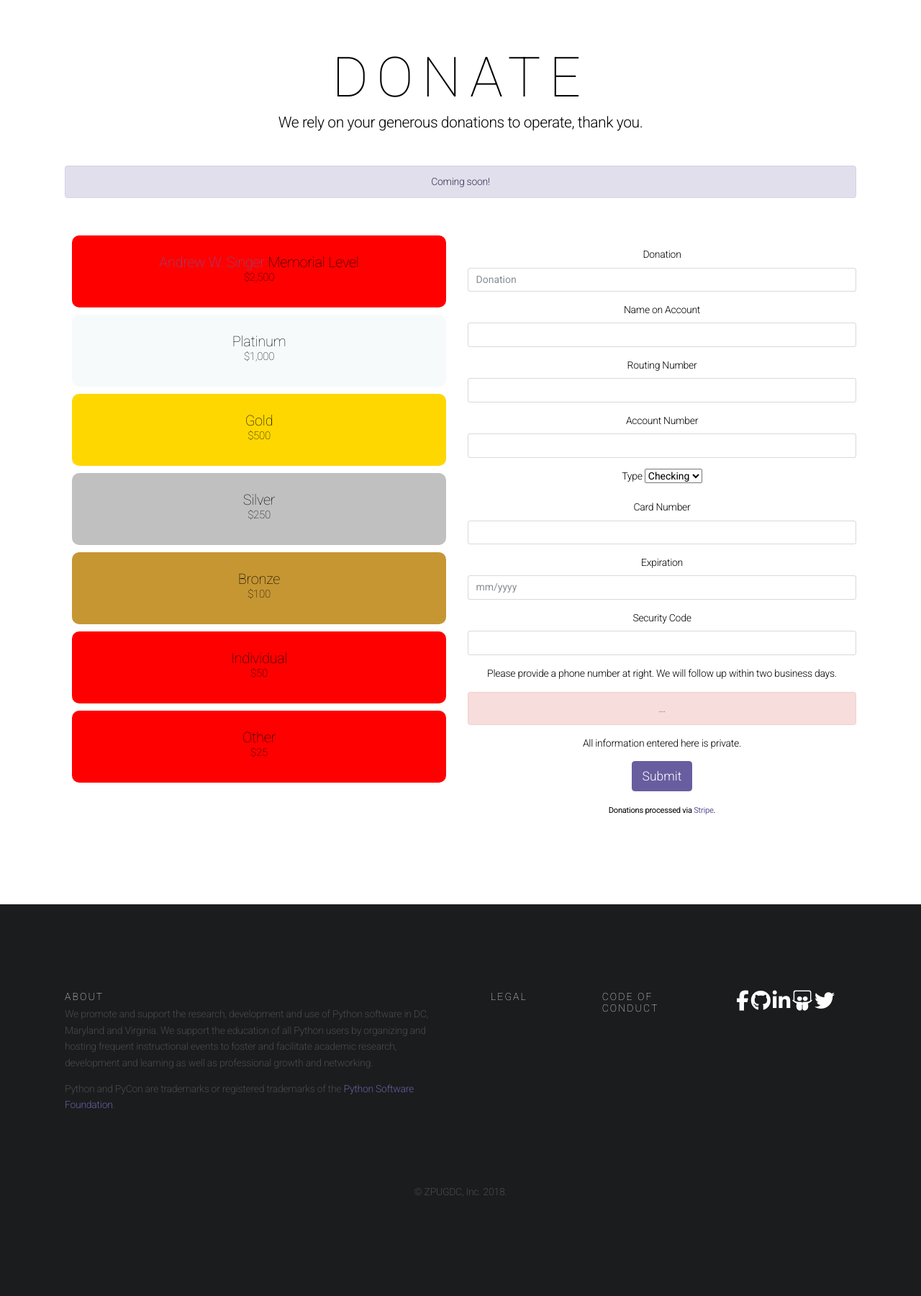
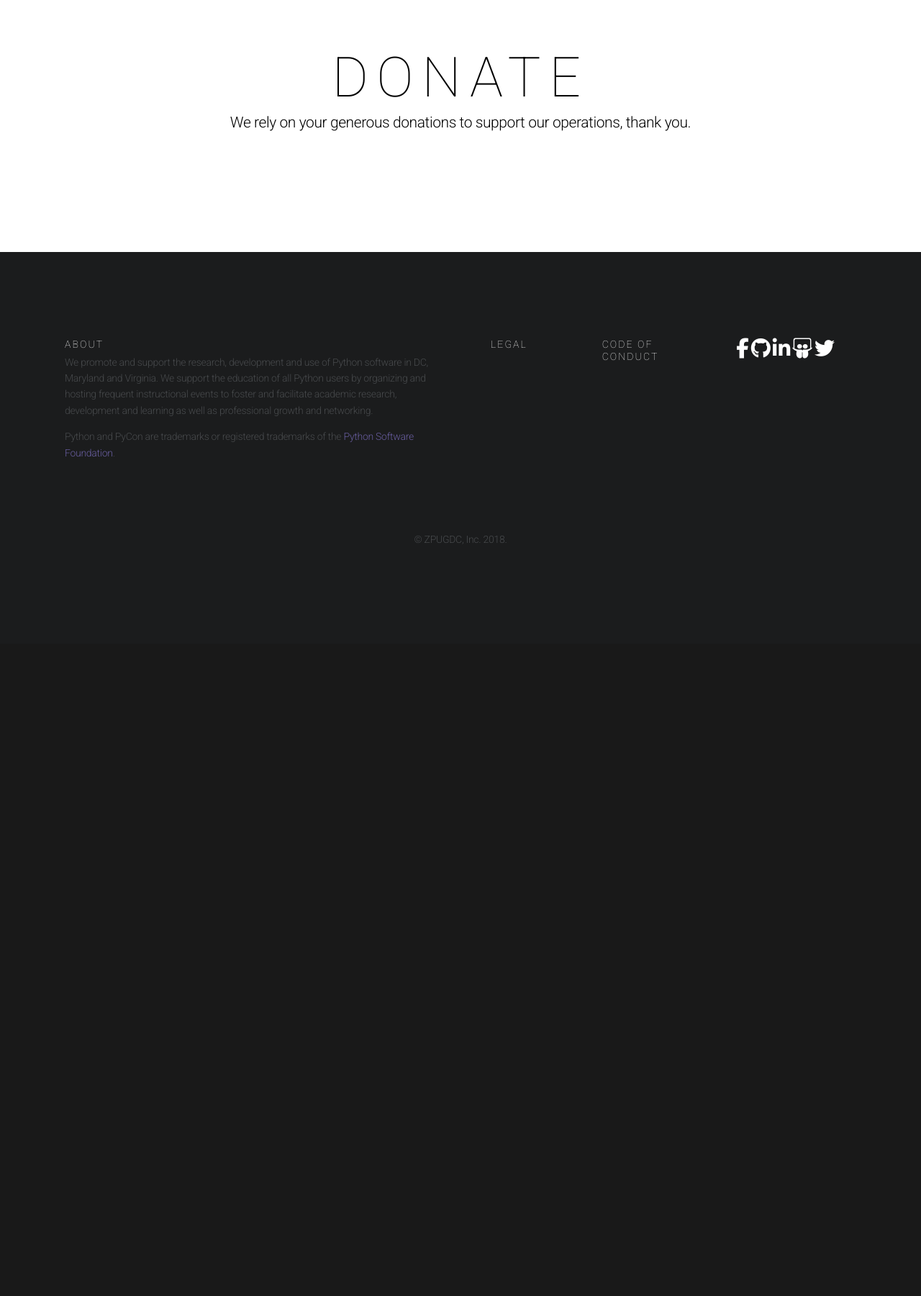
Before and after one commit to dcpython/dcpython-django-3, a Django app: page /donate in a window 1280 px wide. Shown: the part 70-1870 px from the top of the page at 72% size. After the commit the page ends 826 px from the top, so only its background shows below. Run offline with Django 3.2, Linux system fonts and the light colour scheme; some libraries are stand-ins or nearby versions.

Commit message:
Punting on stripe

```diff
--- a/dcpython/www/static/dcpython.css
+++ /dev/null
@@ -1,42 +0,0 @@
-/* Stripe (via David G) */
-.donor_lvl {
-    background-color: red;
-    border-radius: 10px;
-    padding: 20px;
-    text-align: center;
-    height: 100px;
-    margin: 10px;
-    border: solid red 5px;
-}
-.donor_lvl:hover {
-    cursor: pointer;
-}
-.donor_lvl h1 {
-    font-size: 20px;
-    margin: 0px;
-    padding: 0px;
-}
-.donor_lvl h2 {
-    font-size: 15px;
-    margin: 0px;
-    padding: 0px;
-}
-.platinum {
-    background-color: #f6fafa;
-    border: solid #f6fafa 5px;
-}
-.gold {
-    background-color: gold;
-    border: solid gold 5px;
-}
-.silver {
-    background-color: silver;
-    border: solid silver 5px;
-}
-.bronze {
-    background-color: #C69633;
-    border: solid #C69633 5px;
-}
-.donor_lvl.active {
-    border: solid black 5px;
-}
--- a/dcpython/www/static/dcpython.js
+++ /dev/null
@@ -1,149 +0,0 @@
-/* DG Strip Donations */
-
-/* global jQuery, console, Stripe, window */
-
-jQuery(function ($) {
-  "use strict";
-
-  var DONATION_AMTS = [
-    ["aws", 2500],
-    ["platinum", 1000],
-    ["gold", 500],
-    ["silver", 250],
-    ["bronze", 100],
-    ["individual", 50],
-    ["other", 0]
-  ];
-
-  var DONATION_AMTS_DICT = {
-    aws: 2500,
-    platinum: 1000,
-    gold: 500,
-    silver: 250,
-    bronze: 100,
-    individual: 50,
-    other: 25
-  };
-
-  // DONATION TEXTBOX VALUE CHANGE
-  var handle_donation_change = function () {
-    var i;
-    var donation = parseFloat($("#donationAmt").val());
-    for (i = 0; i < DONATION_AMTS.length; i++) {
-      $("." + DONATION_AMTS[i][0]).removeClass("active");
-    }
-    for (i = 0; i < DONATION_AMTS.length; i++) {
-      if (donation >= DONATION_AMTS[i][1]) {
-        $("." + DONATION_AMTS[i][0]).addClass("active");
-        break;
-      }
-    }
-    $("#id_donation").val(donation);
-  };
-
-  $("#donationAmt").change(handle_donation_change).keyup(handle_donation_change);
-  handle_donation_change();
-
-  // LEVEL CLICKS
-  var handle_donor_lvl_click = function (e) {
-    var donation = DONATION_AMTS_DICT[$(e.currentTarget).attr("class").split(" ")[1]];
-
-    $("#donationAmt").val(donation);
-    handle_donation_change();
-  };
-
-  $(".donor_lvl").click(handle_donor_lvl_click);
-
-  // DONATION SOURCE CHANGE
-  var handle_donation_source_change = function (e) {
-    var donation_source = $(e.target).val();
-
-    $(".payment-form").addClass("hidden");
-    $("#form-" + donation_source).removeClass("hidden");
-    $("#id_donation_type").val(donation_source);
-  };
-
-
-  $("#donate_source").change(handle_donation_source_change);
-  // need to do this so value is "C" at start
-  $("#id_donation_type").val("C");
-
-  // handle SUBMIT btn
-  window.handle_submit_btn = function (event) {
-    event.preventDefault();
-    $('#error_msg').html("").addClass('hidden');
-
-    // remove any errors, so can add just existing errors
-    $(".form-group").removeClass("has-danger");
-
-    var donation_amount = $("#donationAmt").val();
-    // validate amount first - 1 to 999999.99 dollars
-    // TODO this is not ideal b/c full form is not validated
-    if (!/^[1-9][0-9]{0,5}(\.[0-9]{1,2})?$/.test(donation_amount)) {
-      $("#donationAmt").parents(".form-group").addClass("has-danger");
-      $('#error_msg').html("please fix the red errors and resubmit").removeClass('hidden');
-      return false;
-    }
-
-    var card_number = $("#card_number").val();
-    if (!/^\d+$/.test(card_number)) {
-      $("#card_number").parents(".form-group").addClass("has-danger");
-      $('#error_msg').html("please fix the red errors and resubmit").removeClass('hidden');
-      return false;
-    }
-
-    var expiration = $("#card_exp").val().split("/");
-    if (expiration.length !== 2) {
-      $("#card_exp").parents(".form-group").addClass("has-danger");
-      $('#error_msg').html("please fix the red errors and resubmit").removeClass('hidden');
-      return false;
-    }
-
-    var cvc = $("#card_cvc").val();
-    if (!/^\d+$/.test(cvc)) {
-      $("#card_cvc").parents(".form-group").addClass("has-danger");
-      $('#error_msg').html("please fix the red errors and resubmit").removeClass('hidden');
-      return false;
-    }
-
-    var ccData = {
-      number: card_number,
-      exp_month: expiration[0],
-      exp_year: expiration[1],
-      cvc: cvc
-    };
-
-    Stripe.setPublishableKey('pk_test_gP3ct0P3yGeiANNsWWJZDBhz'); // TODO: Switch to prod key
-
-    Stripe.card.createToken(ccData, function (status, resp) {
-      if (resp.error) {
-        $('#error_msg').html(resp.error.message).removeClass('hidden');
-      } else {
-        var data = {};
-        data.csrfmiddlewaretoken = $("#master_donate_form").find("input[name=csrfmiddlewaretoken]").val();
-        data.token = resp.id;
-        data.amount = donation_amount;
-        makeAjax(data);
-        return false;
-      }
-    });
-    return false;
-  };
-
-  function makeAjax(data) {
-    $.post("/make_donation", data, function (resp) {
-      resp = JSON.parse(resp);
-      if (resp.html) {
-        $('#error_msg').html("please fix the red errors and resubmit").removeClass('hidden');
-        $("#master_donate_div").html(resp.html);
-      } else if (resp.payment_error) {
-        $('#error_msg').html(resp.payment_error).removeClass('hidden');
-      } else if (resp.redirect) {
-        window.location.href = resp.redirect;
-      }
-    });
-  }
-
-  $("#master_donate_form").submit(window.handle_submit_btn);
-
-});
--- a/dcpython/www/templates/base.html
+++ b/dcpython/www/templates/base.html
@@ -17,12 +17,9 @@
 
     </title>
 
-
       <link href="https://fonts.googleapis.com/css?family=Roboto:100,300,400,700" rel="stylesheet">
       <link href="{% static 'toolkit-minimal.css' %}" rel="stylesheet">
       <link href="{% static 'application-minimal.css' %}" rel="stylesheet">
-      <link href="{% static 'dcpython.css' %}" rel="stylesheet">
-
 
     <style>
       /* note: this is a hack for ios iframe for bootstrap themes shopify page */
@@ -91,12 +88,10 @@
     <script src="{% static 'popper.min.js' %}"></script>
     <script src="{% static 'toolkit.js' %}"></script>
     <script src="{% static 'application.js' %}"></script>
-    <script src="{% static 'dcpython.js' %}"></script>
     <script>
       // execute/clear BS loaders for docs
       $(function(){while(window.BS&&window.BS.loader&&window.BS.loader.length){(window.BS.loader.pop())()}})
     </script>
-    <script src="https://js.stripe.com/v2/"></script>
     <script src="//use.fontawesome.com/ff20ba2d1c.js"></script>
 
     <!-- Global site tag (gtag.js) - Google Analytics -->
--- a/dcpython/www/templates/donate.html
+++ b/dcpython/www/templates/donate.html
@@ -5,114 +5,8 @@
 <div class="block app-block-intro">
   <div class="container text-xs-center">
     <h1 class="block-title mb-0 text-uppercase app-myphone-brand">Donate</h1>
-    <p class="lead mb-5">We rely on your generous donations to operate, thank you.</p>
-    <div class="alert alert-primary mb-5" role="alert">
-      Coming soon!
-    </div>
-    <div class="row">
-      <div class="col-6">
-        <div class="donor_lvl aws">
-          <h1><a href="{% url 'aws' %}">Andrew W. Singer</a> Memorial Level</h1>
-          <h2>$2,500</h2>
-        </div>
-        <div class="donor_lvl platinum">
-          <h1>Platinum</h1>
-          <h2>$1,000</h2>
-        </div>
-        <div class="donor_lvl gold">
-          <h1>Gold</h1>
-          <h2>$500</h2>
-        </div>
-        <div class="donor_lvl silver">
-          <h1>Silver</h1>
-          <h2>$250</h2>
-        </div>
-        <div class="donor_lvl bronze">
-            <h1>Bronze</h1>
-            <h2>$100</h2>
-        </div>
-        <div class="donor_lvl individual">
-            <h1>Individual</h1>
-            <h2>$50</h2>
-        </div>
-        <div class="donor_lvl other">
-            <h1>Other</h1>
-            <h2>$25</h2>
-        </div>
-    </div>
-    <div class="col-6">
-      <!-- donation amt form -->
-      <form role="form" class="form-horizontal" style="margin-top:25px">
-        <div class="form-group">
-          <label for="donationAmt" class="control-label">Donation</label>
-          <input type="text" class="form-control" placeholder="Donation" id="donationAmt" />
-        </div>
-      </form>
-      <!-- payment select form
-      <form class="form-inline" role="form" style="margin-top: 40px; margin-bottom: 16px; height: 34px;" id="payment-select-form">
-        <div class="radio" id="donate_source">
-          <label><input type="radio" name="donate_source" id="donate_source_C" value="C" checked="checked">Credit Card</label>
-          <label><input type="radio" name="donate_source" id="donate_source_P" value="P">PayPal</label>
-          <label><input type="radio" name="donate_source" id="donate_source_G" value="G">Pledge</label>
-        </div>
-      </form> -->
-      <!-- bank form -->
-      <form role="form" id="form-B" class="payment-form hidden">
-          <div class="form-group">
-              <label for="name" class="control-label">Name on Account</label>
-              <input type="text" class="form-control" id="name" />
-          </div>
-          <div class="form-group">
-              <label for="routing_number" class="control-label">Routing Number</label>
-              <input type="text" class="form-control" id="routing_number" />
-          </div>
-          <div class="form-group">
-              <label for="account_number" class="control-label">Account Number</label>
-              <input type="text" class="form-control" id="account_number" />
-          </div>
-          <div class="form-group">
-              <label for="bankAcctType">Type</label>
-              <select>
-                  <option value="checking">Checking</option>
-                  <option value="savings">Savings</option>
-              </select>
-          </div>
-      </form>
-      <!-- credit card form -->
-      <form role="form" id="form-C" class="payment-form" >
-          <div class="form-group">
-              <label for="card_number" class="control-label">Card Number</label>
-              <input type="text" class="form-control" id="card_number" />
-          </div>
-          <div class="form-group">
-              <label for="expiration" class="control-label">Expiration</label>
-              <input name="expiration" class="form-control" id="card_exp" placeholder="mm/yyyy">
-          </div>
-          <div class="form-group">
-              <label for="security_code" class="control-label">Security Code</label>
-              <input type="text" class="form-control" id="card_cvc" />
-          </div>
-      </form>
-      <!-- Pledge instructions -->
-      <div class="payment-form hidden" id="form-G">
-        <p>Please provide a phone number at right. We will follow up within two business days.</p>
-      </div>
-      <div id="master_donate_div">
-        <div id="error_msg" class="alert alert-danger hidden" style="margin-top: 15px;">...</div>
-        <form class="mb-3" id="master_donate_form" role="form">{% csrf_token %}
-          <p>All information entered here is private.</p>
-          <button type="submit" class="btn btn-primary btn-lg" id="submit_btn">Submit</button>
-        </form>
-        <small>Donations processed via <a href="http://stripe.com">Stripe</a>.</small>
-      </div>
-      </div>
-    </div>
+    <p class="lead mb-5">We rely on your generous donations to support our operations, thank you.</p>
   </div>
 </div>
 
 {% endblock %}
-{% block background %}
-{% endblock %}
-{% block js %}
-<script src="{% static 'dcpython-website.js' %}"></script>
-{% endblock %}
```
